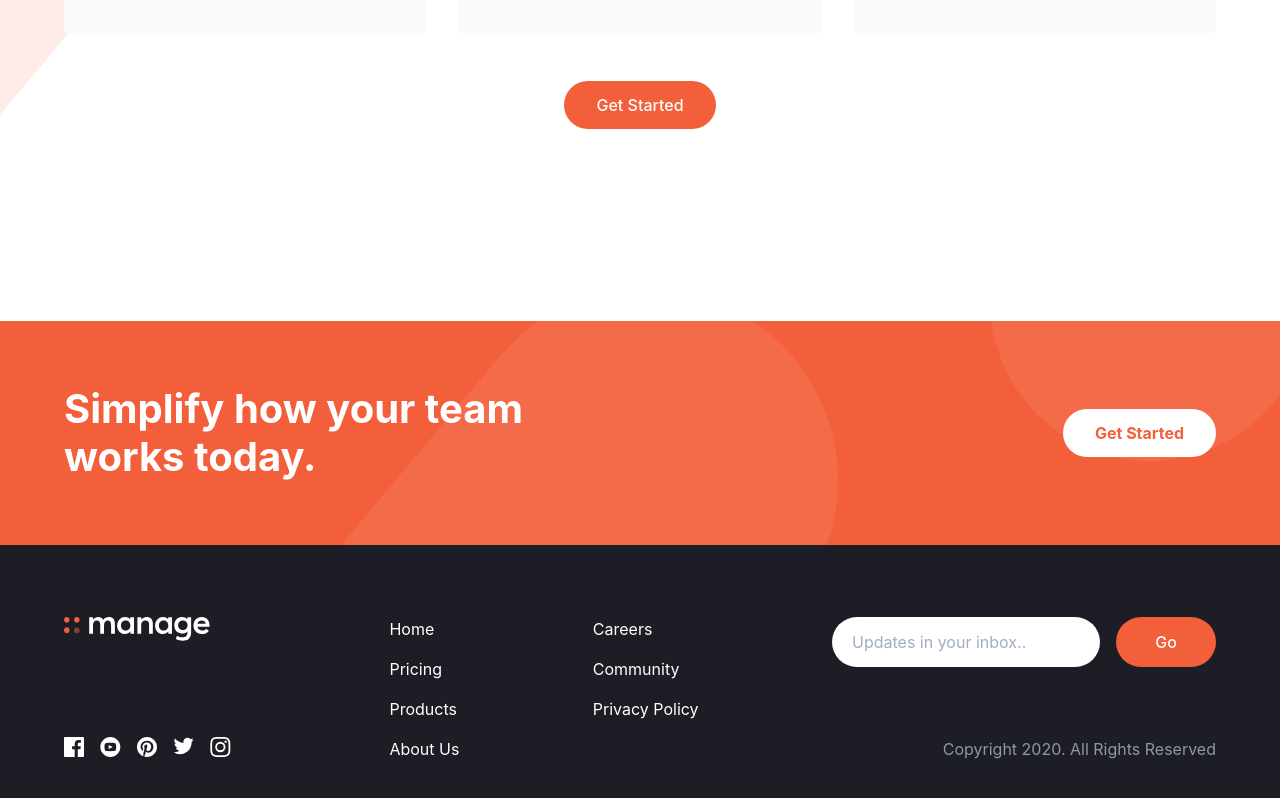
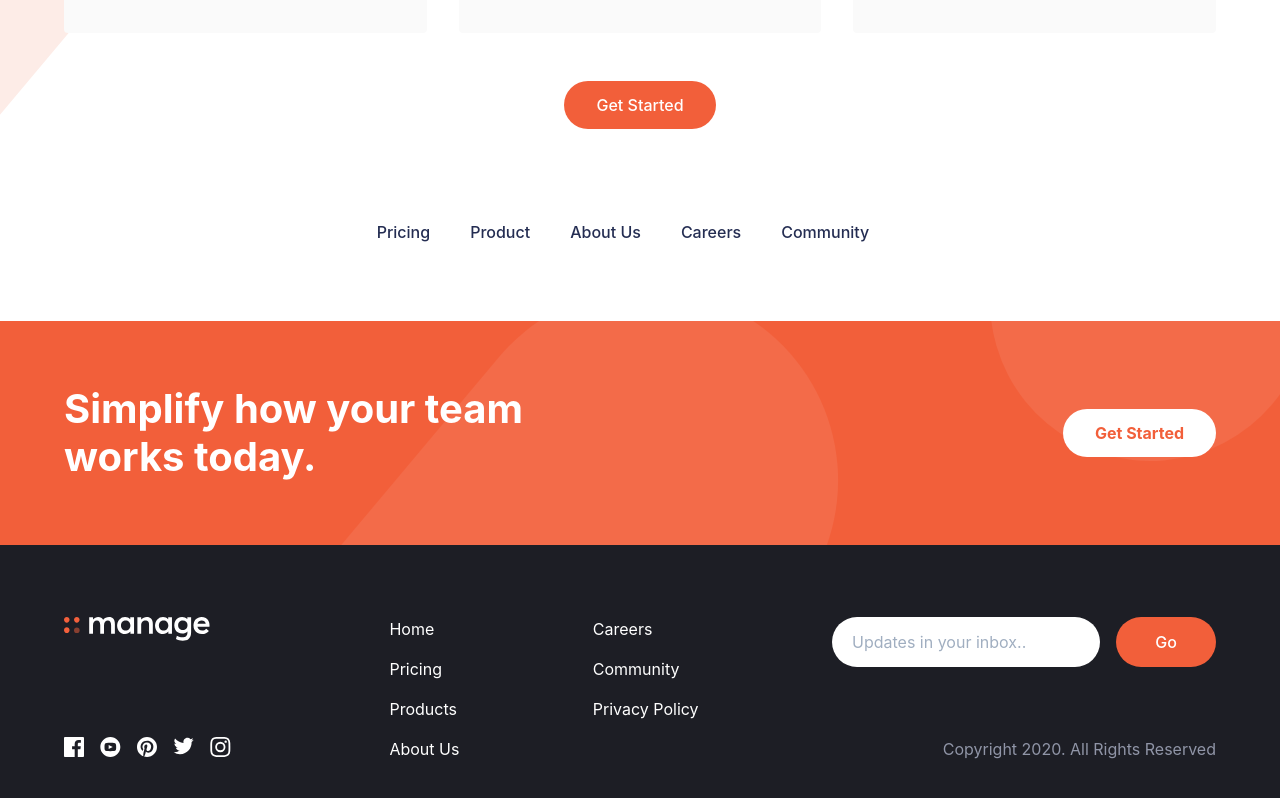
Before and after one commit to fervillalbag/landingmanage-chakraui, a Next.js app: page / in a window 1280 px wide. Shown: the part 1818-2616 px from the top of the page. Built offline with nearby package versions, Linux system fonts and the light colour scheme.

Commit message:
refactor: toggle menu functionality

```diff
--- a/src/components/Navbar.tsx
+++ b/src/components/Navbar.tsx
@@ -1,9 +1,13 @@
-import React from 'react'
+import React, { useState } from 'react'
 import Link from 'next/link'
 import { Grid, Flex, Image, Box, Text, Button } from '@chakra-ui/react'
-import { FaTimes } from 'react-icons/fa'
+import { FaBars, FaTimes } from 'react-icons/fa'
 
 const Navbar: React.FC = () => {
+  const [menuStatus, setMenuStatus] = useState(false)
+
+  const handleToggleMenu = () => setMenuStatus(!menuStatus)
+
   return (
     <Box maxWidth="1200px" width="90%" margin="0 auto">
       <Grid
@@ -18,7 +22,7 @@ const Navbar: React.FC = () => {
           base: '1fr max-content',
           lg: 'max-content 1fr 180px'
         }}
-        zIndex="10"
+        zIndex="20"
       >
         <Box>
           <Link href="/">
@@ -27,6 +31,16 @@ const Navbar: React.FC = () => {
             </Text>
           </Link>
         </Box>
+        <Button
+          display={{ base: 'block', md: 'none' }}
+          color="hsl(228, 39%, 23%)"
+          backgroundColor="transparent"
+          fontSize="24px"
+          _hover={{ backgroundColor: 'transparent' }}
+          onClick={handleToggleMenu}
+        >
+          <FaBars />
+        </Button>
         <Flex
           justifyContent="center"
           width="100%"
@@ -36,18 +50,28 @@ const Navbar: React.FC = () => {
           height={{ base: '100vh', md: 'initial' }}
           backgroundColor={{ base: 'white', md: 'transparent' }}
           alignItems={{ base: 'center', md: 'initial' }}
+          transform={`${menuStatus ? 'translateY(0)' : 'translateY(2000px)'}`}
         >
-          <Button
-            display={{ base: 'block', md: 'none' }}
+          <Flex
+            height="100px"
+            width="90%"
             position="fixed"
-            right="10px"
-            top="20px"
-            color="hsl(12, 88%, 59%)"
-            backgroundColor="transparent"
-            fontSize="32px"
+            top="0"
+            alignItems="center"
+            justifyContent="flex-end"
+            margin="0 auto"
           >
-            <FaTimes />
-          </Button>
+            <Button
+              display={{ base: 'block', md: 'none' }}
+              color="hsl(12, 88%, 59%)"
+              backgroundColor="transparent"
+              fontSize="24px"
+              _hover={{ backgroundColor: 'transparent' }}
+              onClick={handleToggleMenu}
+            >
+              <FaTimes />
+            </Button>
+          </Flex>
           <Link href="/">
             <Text
               fontWeight="500"
```
